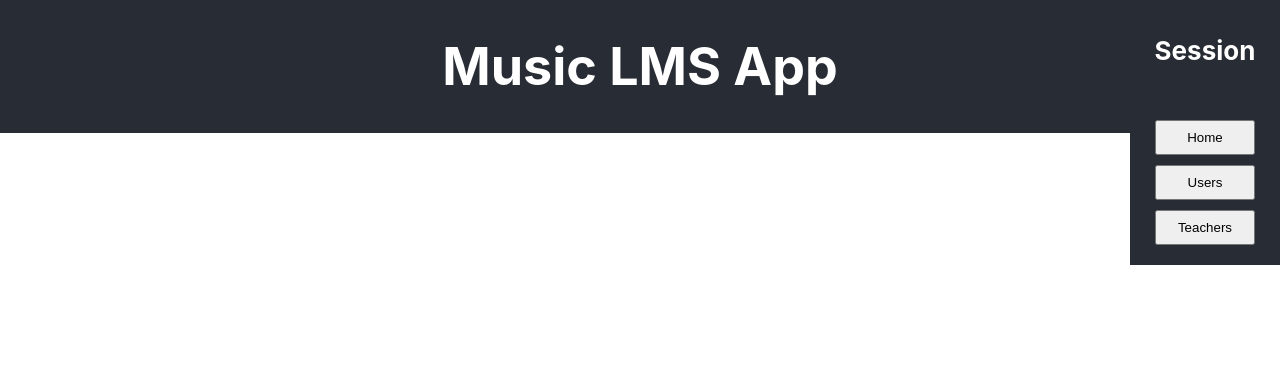
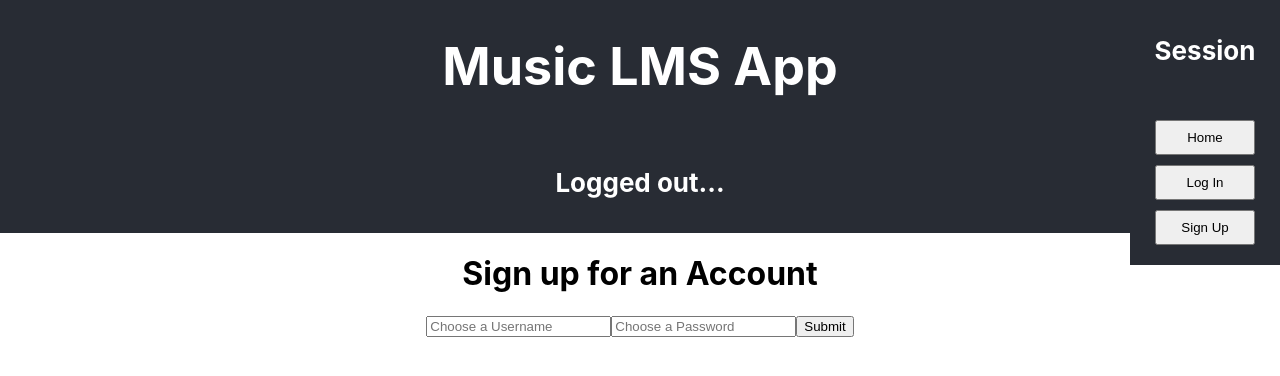
Before and after one commit to ismayton/music-lms-frontend, a React (Create React App) app: page /signup in a window 1280 px wide. Shown: the top 376 px of the page. Built offline with nearby package versions, Linux system fonts and the light colour scheme; no server answers.

Commit message:
updated App with login status, connection to session routes, routes for loginform and signupform

```diff
--- a/src/App.js
+++ b/src/App.js
@@ -12,32 +12,79 @@ import LoggedOutViewContainer from './containers/LoggedOutViewContainer';
 
 // COMPONENTS
 import NavBar from './components/NavBar';
+import LoginForm from './components/LoginForm';
+import SignupForm from './components/SignupForm';
 
 //ACTIONS
 import fetchCourses from './actions/fetchCourses';
-// import createUser from './actions/createUser';
+import createUser from './actions/createUser';
 import fetchTeacher from './actions/fetchTeacher';
 import fetchUser from './actions/fetchUser';
 
 class App extends Component {
+  constructor(props) {
+    super(props)
+    this.state = {
+      isLoggedIn: false,
+      user: {}
+    }
+  }
+
+  // LOGIN HANDLERS //
+  handleLogin = (data) => {
+    this.setState({
+      isLoggedIn: true,
+      user: data.user
+    })
+  }
+
+  handleLogout = () => {
+    this.setState({
+      isLoggedIn: false,
+      user: {}
+    })
+  }
+
+  loginStatus = () => {
+    fetch('http://127.0.0.1:3001/api/v1/logged_in', {withCredentials: true})
+    .then(response => {
+      if (response.logged_in) {
+        this.handleLogin(response)
+      } else {
+        this.handleLogout()
+      }
+  })
+
+    .catch(error => console.log('api errors:', error))
+  };
 
   componentDidMount() {
+    this.loginStatus()
     this.props.fetchCourses()
+  }
+
+  renderSessionStatus = () => {
+    if (this.state.isLoggedIn) {
+      return <h4>Logged In!</h4>
+    } else {
+      return <h4>Logged out...</h4>
+    }
   }
 
   render() {
     return (
       <Router >
-
-
         <div className="App">
           <header className="App-header">
             <h1>Music LMS App</h1>
+            {this.renderSessionStatus()}
             <NavBar {...this.props} />
             {/* <LoginContainer changeSession={this.handleSessionChange} session={this.props.session}/> */}
           </header>
           <body>
             <Route exact path="/" render={() => (<LoggedOutViewContainer {...this.props}/>)} />
+            <Route exact path="/login" render={() => (<LoginForm {...this.props} handleLogin={this.handleLogin}/>)} />
+            <Route exact path="/signup" render={() => (<SignupForm {...this.props}/>)} />
             <Route path="/users" render={() => (<UserViewContainer {...this.props} />)} />
             <Route path="/teachers" render={() => (<TeacherViewContainer {...this.props} />)} />
           </body>
@@ -53,6 +100,7 @@ const mapStateToProps = state => {
 
 const mapDispatchToProps = dispatch => {
   return {
+    createUser: (credentials) => dispatch(createUser(credentials)),
     fetchCourses: () => dispatch(fetchCourses()),
     fetchTeacher: (teacherId) => dispatch(fetchTeacher(teacherId)),
     fetchUser: (userId) => dispatch(fetchUser(userId))
--- a/src/actions/createUser.js
+++ b/src/actions/createUser.js
@@ -7,7 +7,7 @@ function createUser(user) {
 
     return(dispatch) => {
         dispatch({ type: "LOADING_USER" })
-        fetch('http://127.0.0.1:3000/api/v1/users', configObj )
+        fetch('http://127.0.0.1:3001/api/v1/users', configObj )
         .then(response => response.json())
         .then(json => {
             console.log(json)
--- a/src/actions/fetchCourses.js
+++ b/src/actions/fetchCourses.js
@@ -1,5 +1,5 @@
 const fetchCourses = () => {
-    let url = 'http://127.0.0.1:3000/api/v1/courses'
+    let url = 'http://127.0.0.1:3001/api/v1/courses'
 
     return(dispatch) => {
         dispatch({ type: "LOADING_COURSES" })
--- a/src/actions/fetchSession.js
+++ b/src/actions/fetchSession.js
@@ -2,11 +2,11 @@ const fetchSession = (session) => {
     let url
     // UPDATE THIS METHOD TO TAKE A LOG IN (STRETCH GOAL) //
     if (session === "user") {
-        url = 'http://127.0.0.1:3000/api/v1/users/1'
+        url = 'http://127.0.0.1:3001/api/v1/users/1'
     } else if (session === "teacher") {
-        url = 'http://127.0.0.1:3000/api/v1/teachers/2'
+        url = 'http://127.0.0.1:3001/api/v1/teachers/2'
     } else {
-        url = 'http://127.0.0.1:3000/api/v1/courses'
+        url = 'http://127.0.0.1:3001/api/v1/courses'
     }
 
     return(dispatch) => {
--- a/src/actions/fetchTeacher.js
+++ b/src/actions/fetchTeacher.js
@@ -1,6 +1,6 @@
 export default function fetchTeacher(teacherId) {
     //HARD CODED, CREATE A LOGIN PROCESS TO SET A TEACHER ID STATE
-    let url = 'http://127.0.0.1:3000/api/v1/teachers/2'
+    let url = 'http://127.0.0.1:3001/api/v1/teachers/2'
 
     return(dispatch) => {
         dispatch({ type: "LOADING_TEACHER" })
--- a/src/actions/fetchUser.js
+++ b/src/actions/fetchUser.js
@@ -1,6 +1,6 @@
 export default function fetchUser(userId) {
     //HARD CODED, CREATE A LOGIN PROCESS TO SET A TEACHER ID STATE
-    let url = 'http://127.0.0.1:3000/api/v1/users/2'
+    let url = 'http://127.0.0.1:3001/api/v1/users/2'
 
     return(dispatch) => {
         dispatch({ type: "LOADING_USER" })
--- /dev/null
+++ b/src/components/LoginForm.js
@@ -0,0 +1,65 @@
+import React, { Component } from 'react';
+
+export default class LoginForm extends Component {
+    state = {
+        username: "",
+        password: ""
+    }
+
+    handleChange = event => {
+        this.setState({
+            ...this.state,
+            [event.target.name]: event.target.value
+        })
+    }
+
+    handleSubmit = event => {
+        event.preventDefault()
+        let user = {username: this.state.username, password: this.state.password}
+
+        fetch('http://127.0.0.1:3001/api/v1/login', {user}, {withCredentials: true})
+        .then(response => {
+            if (response.logged_in) {
+                this.props.handleLogin(response)
+                this.redirect()
+            } else {
+              this.setState({
+                errors: response.errors
+              })
+            }
+        })
+
+        .catch(error => console.log('api errors:', error))
+
+        this.props.handleLogin(user)
+        this.setState({
+            username: "",
+            password: ""
+        })
+    }
+
+    render() {
+        return (
+            <div>
+                <h1>Log in to your Account</h1>
+                <form onSubmit={event => this.handleSubmit(event)}>
+                    <input
+                        type="text"
+                        name="username"
+                        placeholder="Your Username"
+                        value={this.state.username}
+                        onChange={event => this.handleChange(event)}
+                    />
+                    <input
+                        type="password"
+                        name="password"
+                        placeholder="Your Password"
+                        value={this.state.password}
+                        onChange={event => this.handleChange(event)}
+                    />
+                    <input type="submit" />
+                </form>
+            </div>
+        )
+    }
+}
--- a/src/components/NavBar.js
+++ b/src/components/NavBar.js
@@ -17,8 +17,10 @@ export default class NavBar extends Component {
                 <h4>Session</h4>
                 <ul>
                     {this.renderButton(<NavLink to="/">Home</NavLink>)}
-                    {this.renderButton(<NavLink to="/users">Users</NavLink>)}
-                    {this.renderButton(<NavLink to="/teachers">Teachers</NavLink>)}
+                    {this.renderButton(<NavLink to="/login">Log In</NavLink>)}
+                    {this.renderButton(<NavLink to="/signup">Sign Up</NavLink>)}
+                    {/* {this.renderButton(<NavLink to="/users">Users</NavLink>)}
+                    {this.renderButton(<NavLink to="/teachers">Teachers</NavLink>)} */}
                 </ul>
             </div>
         );
--- /dev/null
+++ b/src/components/SignupForm.js
@@ -0,0 +1,50 @@
+import React, { Component } from 'react';
+
+export default class SignUpForm extends Component {
+    state = {
+        username: "",
+        password: ""
+    }
+
+    handleChange = event => {
+        this.setState({
+            ...this.state,
+            [event.target.name]: event.target.value
+        })
+    }
+
+    handleSubmit = event => {
+        event.preventDefault()
+        let user = {username: this.state.username, password: this.state.password}
+        this.props.createUser(user)
+        this.setState({
+            username: "",
+            password: ""
+        })
+    }
+
+    render() {
+        return (
+            <div>
+                <h1>Sign up for an Account</h1>
+                <form onSubmit={event => this.handleSubmit(event)}>
+                    <input
+                        type="text"
+                        name="username"
+                        placeholder="Choose a Username"
+                        value={this.state.username}
+                        onChange={event => this.handleChange(event)}
+                    />
+                    <input
+                        type="password"
+                        name="password"
+                        placeholder="Choose a Password"
+                        value={this.state.password}
+                        onChange={event => this.handleChange(event)}
+                    />
+                    <input type="submit" />
+                </form>
+            </div>
+        )
+    }
+}
--- a/src/containers/TeacherViewContainer.js
+++ b/src/containers/TeacherViewContainer.js
@@ -3,17 +3,20 @@ import CoursesContainer from './CoursesContainer';
 import TeacherDashboard from '../components/TeacherDashboard';
 
 export default class TeacherViewContainer extends Component {
+
+
     componentDidMount() {
         console.log('component mounted, fetching teacher')
         this.props.fetchTeacher(2)
+        console.log(this.props)
     }
 
     render() {
         if ( this.props.user == null) {return <div></div>} else {
             return <div>
                 <h1>Teacher Container</h1>
-                <TeacherDashboard user={this.props.user} />
-                <CoursesContainer courses={this.props.user.courses} />
+                {/* <TeacherDashboard user={this.props.user} />
+                <CoursesContainer courses={this.props.user.courses} /> */}
             </div>
         }
     }
--- a/src/reducers/rootReducer.js
+++ b/src/reducers/rootReducer.js
@@ -22,7 +22,6 @@ const rootReducer = (state = { courses: [], loading: false, user: null }, action
             }
 
         case 'CHANGE_TEACHER':
-            console.log(action)
             return {
                 ...state,
                 loading: false,
```
Also changed, not shown: src/components/SignUp.js (deleted, +0 -47 lines).
